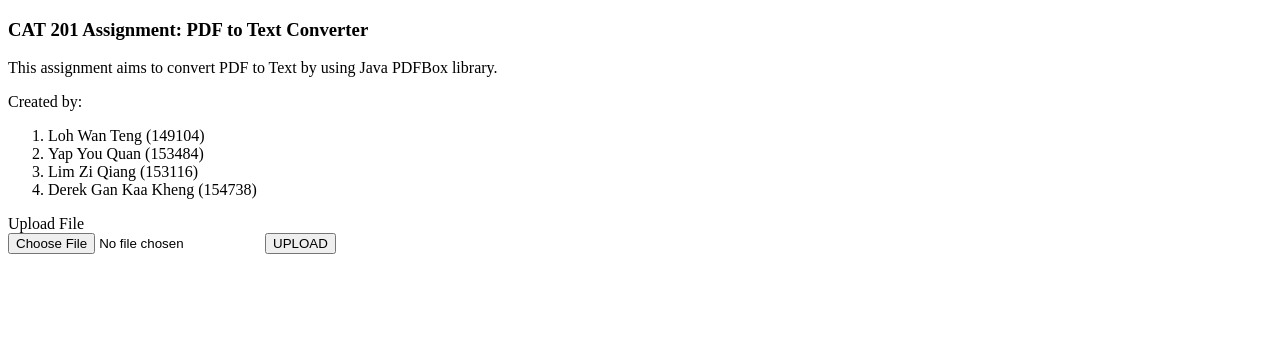
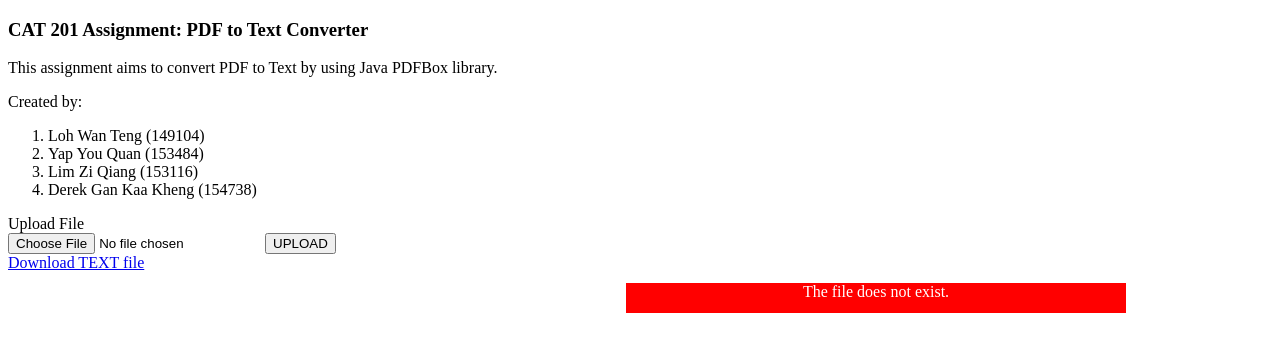
Before and after one commit to YouQuan2007/convert-pdf-text-web-app, a PHP site: the page made by index.php in a window 1280 px wide. Shown: the top 352 px of the page. Run offline with PHP 8.4, Linux system fonts and the light colour scheme; data that the repository does not hold is empty.

Commit message:
upload file & download file

```diff
--- a/index.php
+++ b/index.php
@@ -11,13 +11,10 @@
 <body>
   <?php
   include('html/sidenav.html');
-  // echo shell_exec("javac java/convert_text.java && java java/convert_text.java $_SERVER[REQUEST_URI]");
-  // die();
   ?>
 
-
   <div class="wrapper">
-    <div class="title">
+    <div class="upload_file_title">
       Upload File
     </div>
     <div class="upload_pdf">
@@ -25,6 +22,11 @@
         <input type="file" name="upload_file">
         <button type="submit" name="submit">UPLOAD</button>
       </form>
+    </div>
+    <div class="download_text">
+      <?php
+      echo "<a href='index.php?download=$file.txt'>Download TEXT file</a>";
+      ?>
     </div>
   </div>
 
@@ -40,9 +42,24 @@
     echo "<p class='error'>Wrong file type! Please upload pdf.</p>";
   } elseif (strpos($url, "upload")) {
     echo "<p class='success'>PDF Upload successful!</p>";
-    $query = explode("upload=", $_SERVER[QUERY_STRING]);
-    $file = end($query);
-    echo exec("cd 'var/www/convert-pdf-text-web-app/java' && javac convert_text.java && java convert_text $file");
+    $file = $_GET['upload'];
+    echo shell_exec("cd java && javac -cp '.:/usr/share/java/*' ConvertText.java && java -cp '.:/usr/share/java/*' ConvertText $file.pdf");
+    header("Location: index.php?download=$file.txt");
+  }
+
+  if (!empty($_GET['download'])) {
+    $txtName = basename($_GET['download']);
+    $txtPath = 'text/' . $txtName;
+    if (!empty($txtName) && file_exists($txtPath)) {
+      header("Cache-Control: public");
+      header("Content-Description: File Transfer");
+      header("Content-Disposition: attachement; filename = $txtName");;
+      header("Content-Type: text/plain");
+      readfile($txtPath);
+      exit;
+    } else {
+      echo "<p class='error'>The file does not exist.</p>";
+    }
   }
   ?>
 </body>
```
